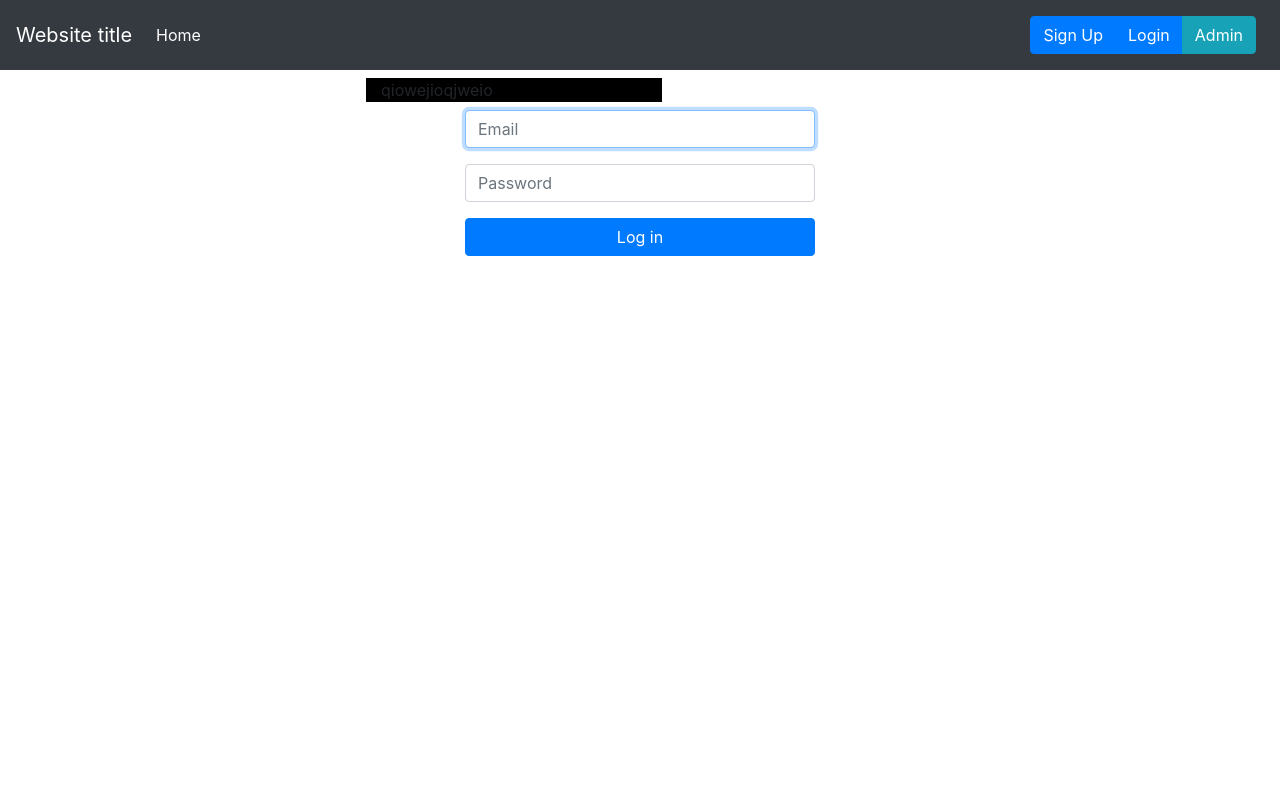
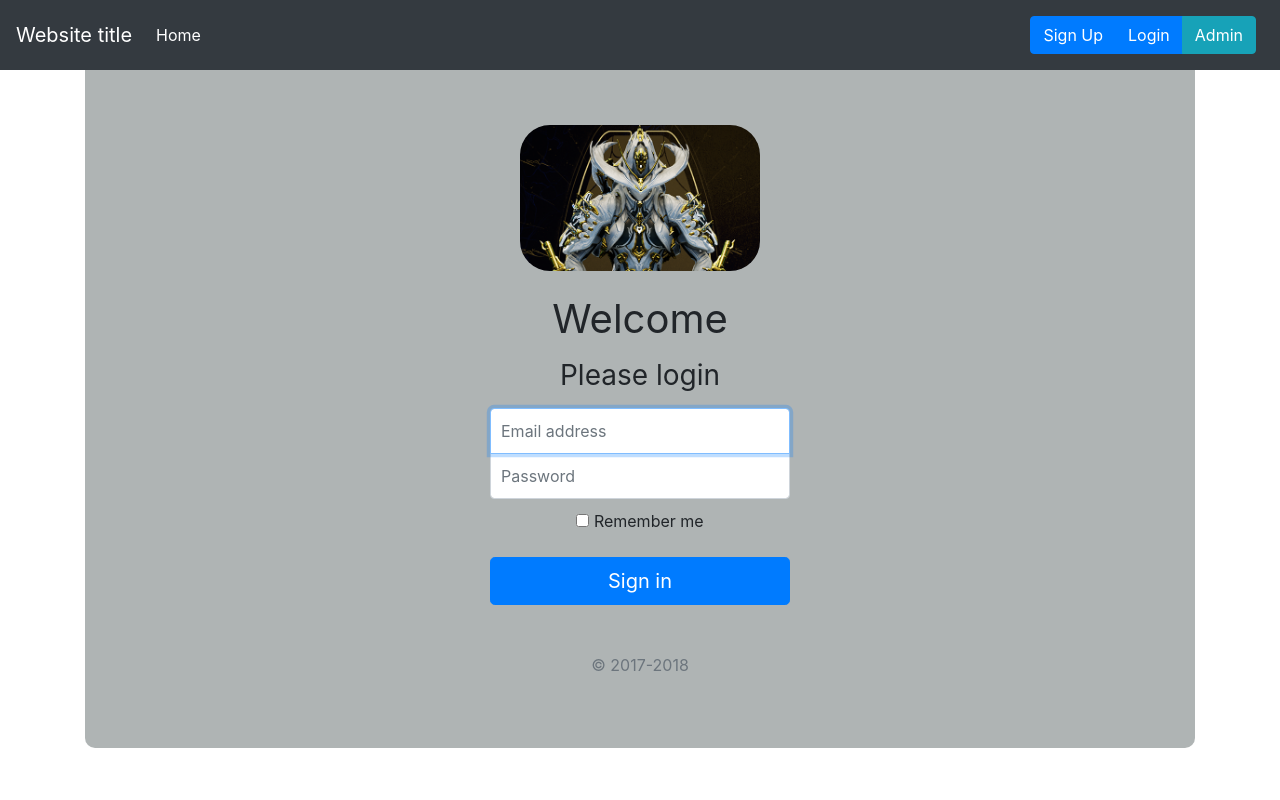
Before and after one commit to Sov-JC/warframe-web-project, a Django app: page /user/login/ in a window 1280 px wide. Run offline with Django 3.2, Linux system fonts and the light colour scheme; some libraries are stand-ins or nearby versions.

Commit message:
Continued working on login page 	- Added static assets for login page 	- Added login.css to static folder for the login page
Modified base.html for more consistant syntax

```diff
--- /dev/null
+++ b/static/user/login.css
@@ -0,0 +1,50 @@
+html, body {
+  height: 100%;
+}
+
+#login-area {
+  display: -ms-flexbox;
+  display: -webkit-box;
+  display: flex;
+  -ms-flex-align: center;
+  -ms-flex-pack: center;
+  -webkit-box-align: center;
+  align-items: center;
+  -webkit-box-pack: center;
+  justify-content: center;
+  padding-top: 40px;
+  padding-bottom: 40px;
+  background-color: #aaafafee;
+  border-bottom-left-radius: 10px;
+  border-bottom-right-radius: 10px;
+}
+
+.form-signin {
+  width: 100%;
+  max-width: 330px;
+  padding: 15px;
+  margin: 0 auto;
+}
+.form-signin .checkbox {
+  font-weight: 400;
+}
+.form-signin .form-control {
+  position: relative;
+  box-sizing: border-box;
+  height: auto;
+  padding: 10px;
+  font-size: 16px;
+}
+.form-signin .form-control:focus {
+  z-index: 2;
+}
+.form-signin input[type="email"] {
+  margin-bottom: -1px;
+  border-bottom-right-radius: 0;
+  border-bottom-left-radius: 0;
+}
+.form-signin input[type="password"] {
+  margin-bottom: 10px;
+  border-top-left-radius: 0;
+  border-top-right-radius: 0;
+}
--- a/templates/base.html
+++ b/templates/base.html
@@ -1,4 +1,4 @@
-<!-- {% load static %}  -->
+{% load static %}
 <!doctype html>
 
 <html lang="en">
@@ -13,7 +13,7 @@
 
 
     <!-- Add any additional imports that you would like in this block-->
-    {% block additionalImports %}
+    {% block additional_imports %}
 
     {% endblock %}
 
--- a/templates/user/login.html
+++ b/templates/user/login.html
@@ -1,56 +1,27 @@
 {% extends "base.html" %}
+{% load static %}
 
-test, test, 123
+{% block additional_imports %}
+<link href="{% static 'user/login.css' %}" rel="stylesheet">
+{% endblock %}
 
 {% block content %}
-
-<div class="row justify-content-center mt-2" style="max-width:80%">
-
-<!--
-    <div class="col-4 col-md-2">
-
-        <img src="https://i.imgur.com/LVHWiEP.png" class="img-fluid" alt="login image">
-    </div> -->
-    <div class="col-md-4" style="background-color:black">
-        qiowejioqjweio
-        <!-- <img src="https://i.imgur.com/LVHWiEP.png" class="rounded" alt="..."> -->
-    </div>
-
+<div id="login-area" class="text-center">
+    <form class="form-signin">
+        <img class="mb-4" src="{% static 'images/login-box-image.png' %}" alt="" width="80%" height="100%" border-radius="10px" style="border-radius:30px">
+        <h1 class = "h1 mb-3 font-weight-normal"> Welcome </h1>
+        <h3 class="h3 mb-3 font-weight-normal"> Please login </h3>
+        <label for="inputEmail" class="sr-only">Email address</label>
+        <input type="email" id="inputEmail" class="form-control" placeholder="Email address" required autofocus>
+        <label for="inputPassword" class="sr-only">Password</label>
+        <input type="password" id="inputPassword" class="form-control" placeholder="Password" required>
+        <div class="checkbox mb-3">
+            <label>
+                <input type="checkbox" value="remember-me"> Remember me
+            </label>
+        </div>
+        <button class="btn btn-lg btn-primary btn-block" type="submit">Sign in</button>
+        <p class="mt-5 mb-3 text-muted">&copy; 2017-2018</p>
+    </form>
 </div>
-
-<div class="row justify-content-center mt-2">
-    <div class="col-md-4" >
-
-        <form action= "{% url 'user:login' %}" method='POST'>
-            {% csrf_token %}
-
-            <!-- {{ form.as_p }} -->
-
-            {{ form.non_field_errors }}
-            <div class="form-group">
-                {{ form.email_address.errors }}
-                <input type="email" name="email" class="form-control" placeholder="Email" autofocus>
-            </div>
-            <div class="form-group">
-                {{ form.password.errors }}
-                <input type="password" name="password" class="form-control" placeholder="Password">
-            </div>
-
-        <!--
-        <form >
-            <div class="form-group">
-                <input type="email" name="email" class="form-control" placeholder="Email" autofocus>
-            </div>
-            <div class="form-group">
-                <input type="password" name="password" class="form-control" placeholder="Password">
-            </div>
-            <button type="submit" class="btn btn-primary btn-block">Log in</button>
-        </form>
-        -->
-            <button type="submit" class="btn btn-primary btn-block">Log in</button>
-        </form>
-
-    </div>
-</div>
-
 {% endblock %}
```
Also changed, not shown: static/images/login-box-image.PNG (added).
